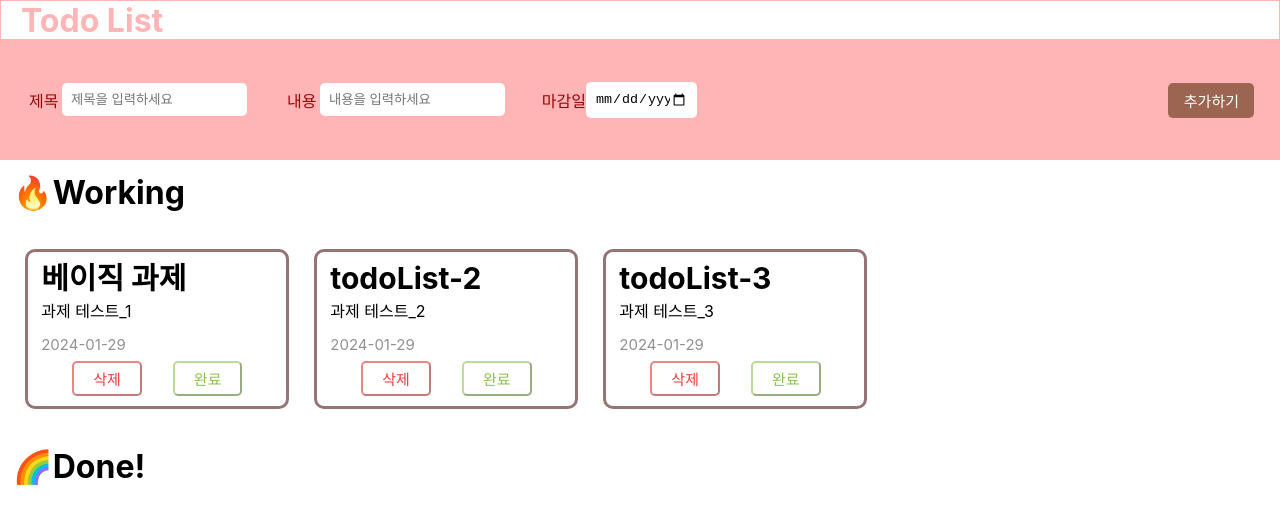
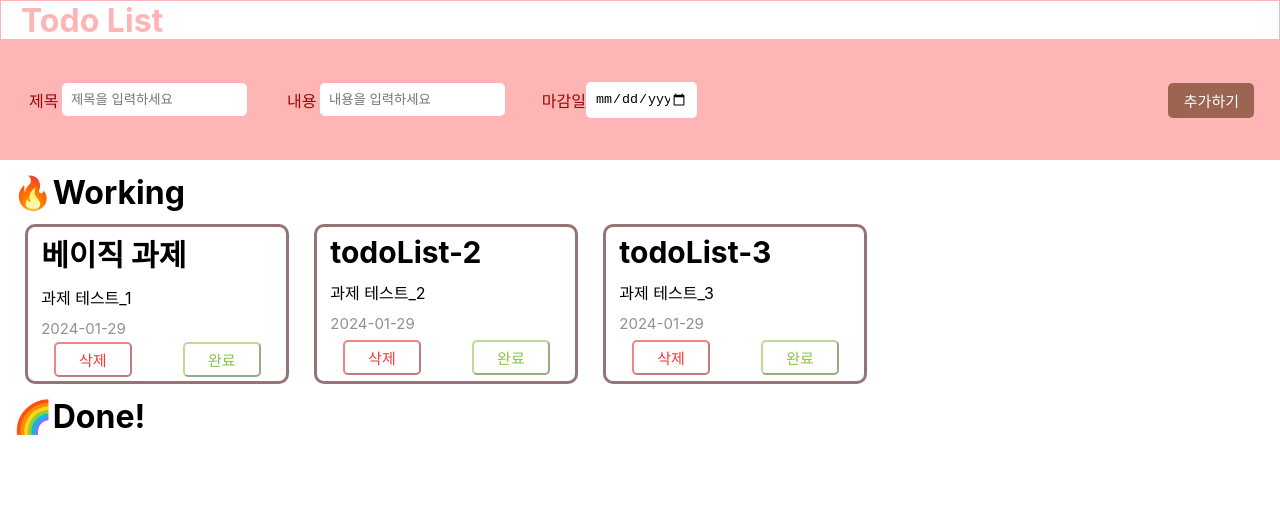
Before and after one commit to seokahee/project-todoList, a React (Create React App) app: page / in a window 1280 px wide. Shown: the top 524 px of the page. Built offline with nearby package versions, Linux system fonts and the light colour scheme.

Commit message:
style : 스타일 변경

```diff
--- a/src/App.css
+++ b/src/App.css
@@ -69,18 +69,9 @@
   display: flex;
   gap: 5%;
 }
-.workingList-div {
+.list-div {
   width: 100%;
-  margin: 2% 0;
   display: flex;
-  flex-direction: row;
-}
-
-.doneList-div {
-  width: 100%;
-  margin: 2% 0;
-  display: flex;
-  flex-direction: row;
 }
 
 .todo-list-div {
@@ -93,7 +84,6 @@
   display: flex;
   flex-direction: column;
   justify-content: space-evenly;
-  align-items: center;
   border: 3px solid #947474;
   border-radius: 10px;
 }
@@ -106,7 +96,7 @@
   width: 100%;
   display: flex;
   flex-direction: row;
-  justify-content: space-evenly;
+  justify-content: space-around;
 }
 
 .remove-btn {
@@ -177,8 +167,9 @@
 .todo-content-div {
   width: 100%;
   padding: 0 5%;
-  line-height: 33px;
-  text-align: left;
+  display: flex;
+  flex-direction: column;
+  gap: 10px;
 }
 .deadline-div {
   color: #919191;
--- a/src/components/TodoList.jsx
+++ b/src/components/TodoList.jsx
@@ -26,7 +26,7 @@ const TodoList = ({ list, setList }) => {
   return (
     <div className="todo-list-div">
       <h1>🔥Working</h1>
-      <div className="workingList-div">
+      <div className="list-div">
         {/* isDone의 상태에 따라 todo가 반환된다. */}
         {list
           .filter((item) => !item.isDone)
@@ -42,7 +42,7 @@ const TodoList = ({ list, setList }) => {
           })}
       </div>
       <h1>🌈Done!</h1>
-      <div className="doneList-div">
+      <div className="list-div">
         {list
           .filter(function (item) {
             return item.isDone;
```
Also changed, not shown: src/components/TodoItem.jsx (+2 -5 lines).
